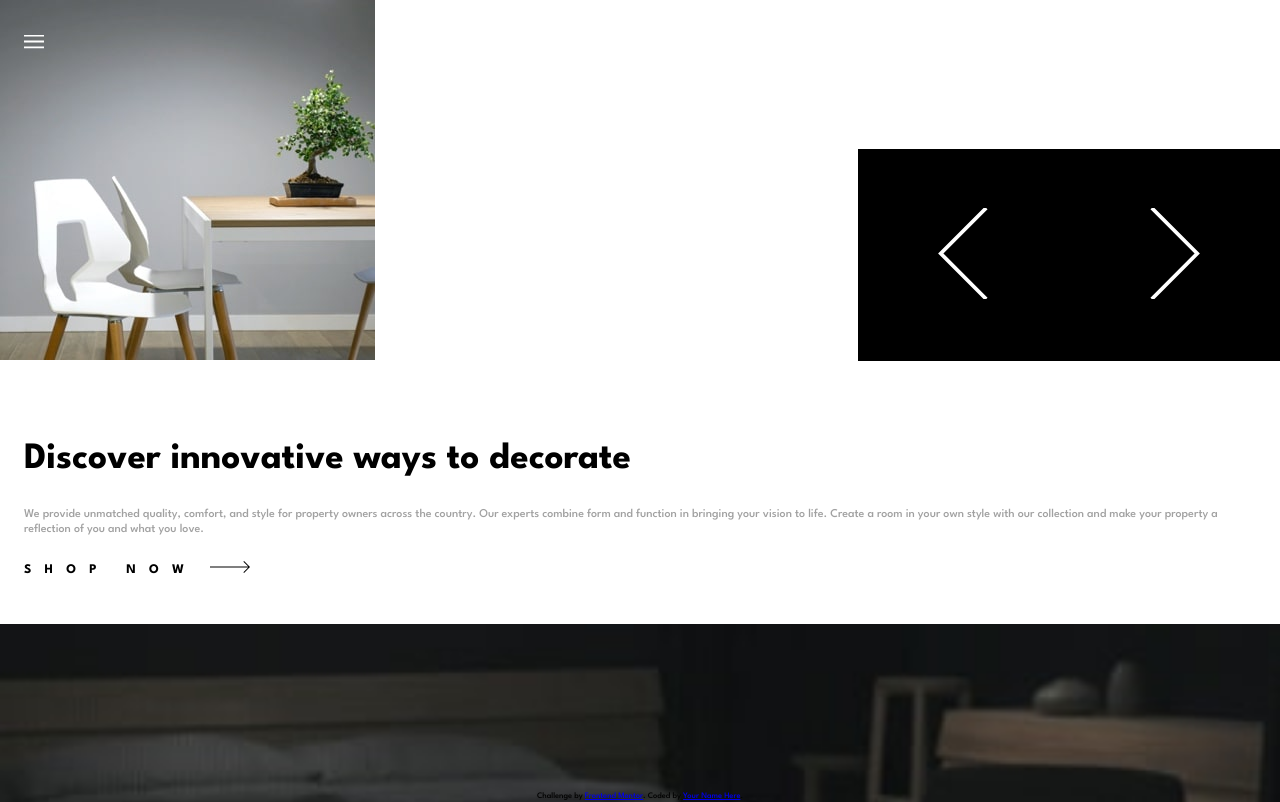
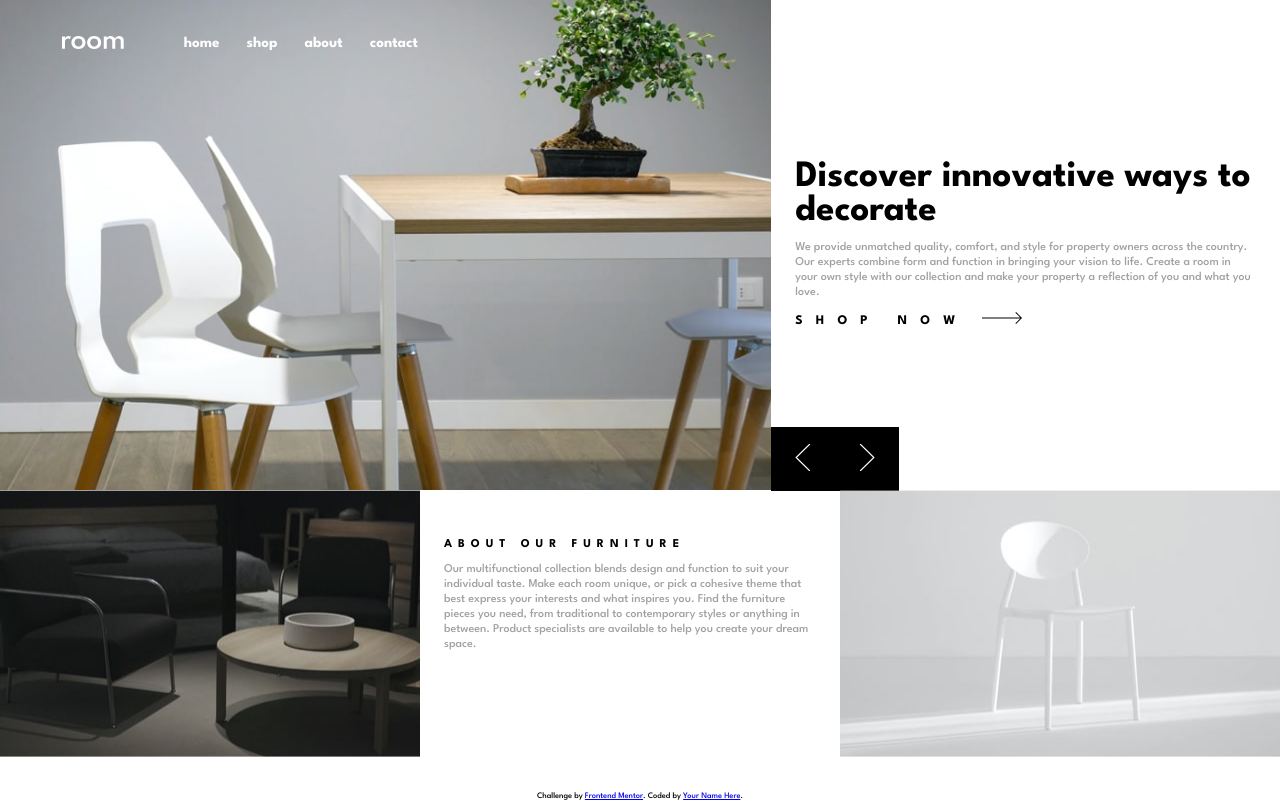
Before and after one commit to sutaC/Room-homepage, a SvelteKit app: page / in a window 1280 px wide. Shown: the top 802 px of the page. Built offline with nearby package versions, Linux system fonts and the light colour scheme.

Commit message:
Slider action works

```diff
--- a/src/lib/components/siteHeader.svelte
+++ b/src/lib/components/siteHeader.svelte
@@ -1,6 +1,4 @@
 <script lang="ts">
-	import { slide } from 'svelte/transition';
-
 	let navActive = false;
 </script>
 
@@ -87,4 +85,31 @@
 	button.close {
 		margin-right: 2rem;
 	}
+
+	/* Desktop view */
+	@media (width >= 1000px) {
+		.hamburger {
+			display: none;
+		}
+
+		header {
+			flex-flow: row-reverse;
+			justify-content: start;
+			padding-left: 8%;
+			gap: 2rem;
+		}
+
+		nav {
+			display: block;
+		}
+
+		nav > a {
+			color: var(--clr-white);
+			padding-inline: 1rem;
+		}
+
+		nav > button.close {
+			display: none;
+		}
+	}
 </style>
--- a/src/lib/components/slider.svelte
+++ b/src/lib/components/slider.svelte
@@ -1,10 +1,43 @@
+<script>
+	import { createEventDispatcher } from 'svelte';
+
+	export let quantity = 1;
+
+	$: devidceWidth = 0;
+	$: device = devidceWidth < 1000 ? 'mobile' : 'desktop';
+	let index = 1;
+
+	// Actions
+	const dispatch = createEventDispatcher();
+
+	const moveLeft = () => {
+		if (index > 1) {
+			index--;
+			dispatch('action', {
+				index
+			});
+		}
+	};
+
+	const moveRight = () => {
+		if (index < quantity) {
+			index++;
+			dispatch('action', {
+				index
+			});
+		}
+	};
+</script>
+
+<svelte:window bind:innerWidth={devidceWidth} />
+
 <div class="slider">
-	<img src="/images/mobile-image-hero-1.jpg" alt="Main example" />
+	<img src="/images/{device}-image-hero-{index}.jpg" alt="Main example" />
 	<div class="controls">
-		<button class="left">
+		<button on:click={() => moveLeft()}>
 			<img src="/images/icon-angle-left.svg" alt="Show on left" />
 		</button>
-		<button class="right">
+		<button on:click={() => moveRight()}>
 			<img src="/images/icon-angle-right.svg" alt="Show on right" />
 		</button>
 	</div>
@@ -15,12 +48,16 @@
 		position: relative;
 	}
 
+	.slider > img {
+		width: 100%;
+	}
+
 	.controls {
 		position: absolute;
 		bottom: 0.2rem;
 		right: 0;
 
-		width: 33%;
+		width: clamp(10vw, 30%, 10rem);
 
 		aspect-ratio: 2 / 1;
 		display: flex;
@@ -39,4 +76,14 @@
 	.controls > button > img {
 		width: 25%;
 	}
+
+	@media (width >= 1000px) {
+		.slider > img {
+			width: 60.25vw;
+		}
+
+		.controls {
+			translate: 100% 0;
+		}
+	}
 </style>
--- a/src/routes/+page.svelte
+++ b/src/routes/+page.svelte
@@ -1,27 +1,50 @@
 <script lang="ts">
 	import Slider from '$lib/components/slider.svelte';
 	import SiteHeader from '$lib/components/siteHeader.svelte';
+
+	let index = 0;
+	// Data
+	const discoveryContent = [
+		{
+			header: 'Discover innovative ways to decorate',
+			text: 'We provide unmatched quality, comfort, and style for property owners across the country. Our experts combine form and function in bringing your vision to life. Create a room in your own style with our collection and make your property a reflection of you and what you love.'
+		},
+		{
+			header: 'We are available all across the globe',
+
+			text: "With stores all over the world, it's easy for you to find furniture for your home or place of business. Locally, we’re in most major cities throughout the country. Find the branch nearest you using our store locator. Any questions? Don't hesitate to contact us today."
+		},
+		{
+			header: 'Manufactured with the best materials',
+
+			text: 'Our modern furniture store provide a high level of quality. Our company has invested in advanced technology to ensure that every product is made as perfect and as consistent as possible. With three decades of experience in this industry, we understand what customers want for their home and office.'
+		}
+	];
+
+	// Actions
+	const handleSliderAction = (event: CustomEvent) => {
+		index = event.detail.index - 1;
+	};
 </script>
 
+<div class="wrap">
 	<section class="hero" aria-label="Hero">
 		<div class="header">
 			<SiteHeader />
 		</div>
 		<div class="slider">
-		<Slider />
+			<Slider quantity={3} on:action={handleSliderAction} />
 		</div>
 	</section>
 
 	<section aria-labelledby="discover" class="discover">
-	<h1 id="discover">Discover innovative ways to decorate</h1>
-	<p>
-		We provide unmatched quality, comfort, and style for property owners across the country. Our
-		experts combine form and function in bringing your vision to life. Create a room in your own
-		style with our collection and make your property a reflection of you and what you love.
-	</p>
+		<h1 id="discover">{discoveryContent[index].header}</h1>
+		<p>{discoveryContent[index].text}</p>
 		<a href="/">Shop now</a>
 	</section>
+</div>
 
+<div class="wrap">
 	<img src="/images/image-about-dark.jpg" alt="Example - dark" class="example" />
 
 	<section aria-labelledby="about" class="about">
@@ -30,12 +53,13 @@
 		<p>
 			Our multifunctional collection blends design and function to suit your individual taste. Make
 			each room unique, or pick a cohesive theme that best express your interests and what inspires
-		you. Find the furniture pieces you need, from traditional to contemporary styles or anything in
-		between. Product specialists are available to help you create your dream space.
+			you. Find the furniture pieces you need, from traditional to contemporary styles or anything
+			in between. Product specialists are available to help you create your dream space.
 		</p>
 	</section>
 
 	<img src="/images/image-about-light.jpg" alt="Example - light" class="example" />
+</div>
 
 <footer>
 	Challenge by <a
@@ -62,6 +86,8 @@
 		--clr-black: hsl(0, 0%, 0%);
 		--clr-white: hsl(0, 0%, 100%);
 		--clr-dGray: hsl(0, 0%, 27%);
+
+		--desktop-breakpoint: 800px;
 	}
 
 	:global(html) {
@@ -86,7 +112,6 @@
 	p {
 		color: var(--clr-mGray);
 		line-height: 1.25em;
-		margin: 2em 0;
 	}
 
 	/* Main */
@@ -96,8 +121,8 @@
 	}
 	section.hero > .header {
 		position: absolute;
+		z-index: 1;
 		width: 100%;
-		z-index: 1;
 	}
 
 	section.discover,
@@ -107,6 +132,7 @@
 
 	section.discover > h1 {
 		font-size: 3.1rem;
+		margin: 0;
 	}
 	section.discover > a {
 		color: var(--clr-black);
@@ -125,6 +151,7 @@
 		font-size: 1rem;
 		text-transform: uppercase;
 		letter-spacing: 0.5em;
+		margin: 0;
 	}
 
 	/* Footer */
@@ -137,4 +164,32 @@
 		width: 100vw;
 		font-size: 0.7rem;
 	}
+
+	/* Desktop view */
+
+	@media (width >= 1000px) {
+		.wrap {
+			display: flex;
+			justify-content: center;
+			align-items: start;
+		}
+
+		.wrap:nth-child(2) {
+			translate: 0 -0.2rem;
+			justify-content: space-between;
+		}
+
+		section.discover,
+		section.about {
+			display: flex;
+			justify-content: center;
+			align-items: color;
+			flex-direction: column;
+			min-width: 30%;
+		}
+
+		section.discover {
+			padding-top: 12.5%;
+		}
+	}
 </style>
```
Lines whose indentation alone changed are shown as unchanged.
